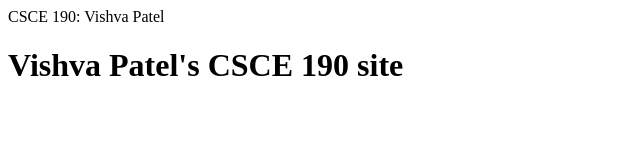
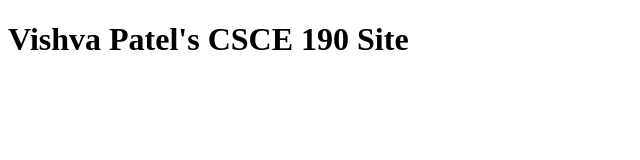
Before and after one commit to viishvapatel/viishvapatel.github.io, a plain HTML site: page index.html in a window 1280 px wide. Shown: the whole page, without its empty margins (0-640 px from the left). Drawn offline with Linux system fonts and the light colour scheme.

Commit message:
Add files via upload

```diff
--- a/index.html
+++ b/index.html
@@ -1,9 +1,9 @@
 <!DOCTYPE html>
 <html>
     <head>
-        <little>CSCE 190: Vishva Patel</little>
+        <title>CSCE 190: Vishva Patel</title>
     </head>
     <body>
-        <h1>Vishva Patel's CSCE 190 site</h1>
+        <h1>Vishva Patel's CSCE 190 Site</h1>
     </body>
- </html>
+</html>
```
